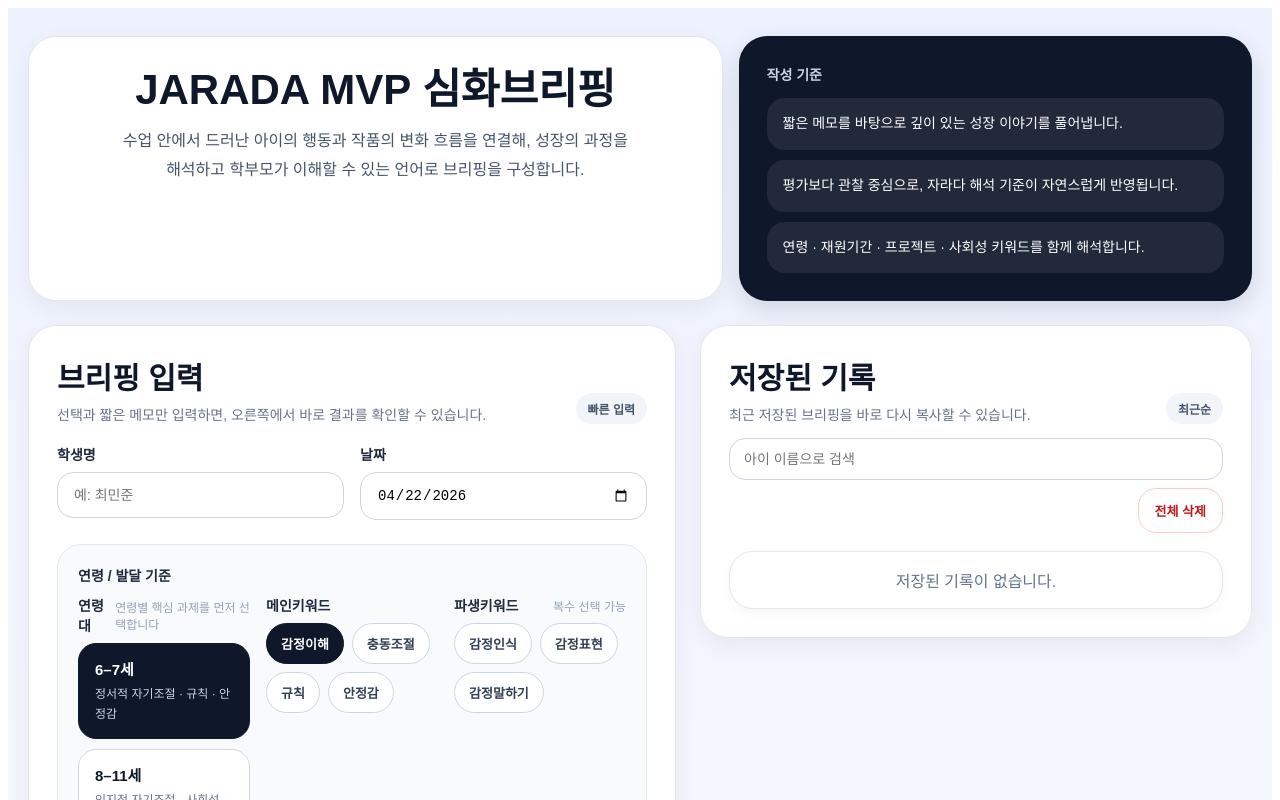
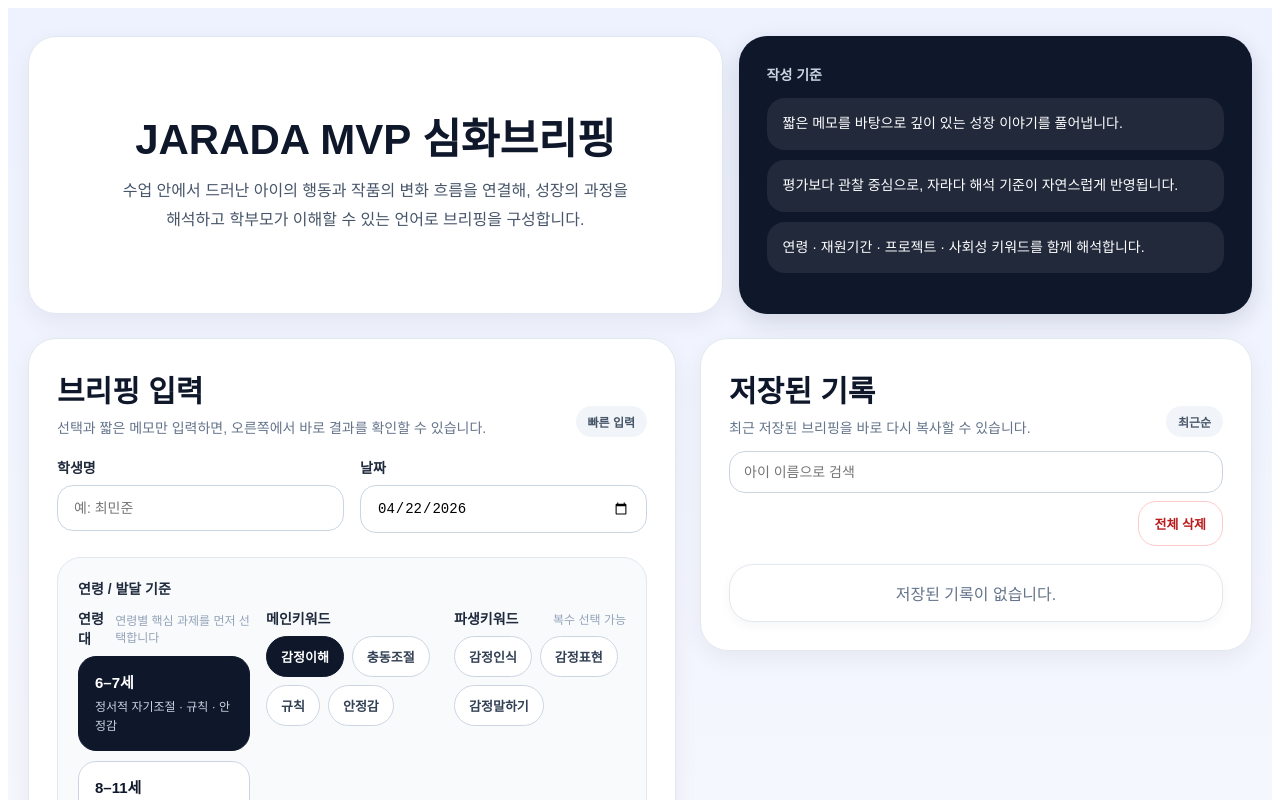
Before and after one commit to jaradaboys/jarada-briefing-2, a React (Vite) app: page / in a window 1280 px wide. Shown: the top 800 px of the page. Built offline with nearby package versions, Linux system fonts and the light colour scheme.

Commit message:
Update App.jsx

```diff
--- a/src/App.jsx
+++ b/src/App.jsx
@@ -828,7 +828,17 @@ export default function App() {
     <div style={styles.page}>
       <div style={styles.container}>
         <div style={styles.topGrid}>
-        <div style={{ ...styles.card, textAlign: "center" }}>
+        <div
+  style={{
+    ...styles.card,
+    textAlign: "center",
+    display: "flex",
+    flexDirection: "column",
+    justifyContent: "center",
+    alignItems: "center",
+    minHeight: 220,
+  }}
+          >
   <h1 style={{ ...styles.title, marginBottom: 12 }}>
     JARADA MVP 심화브리핑
   </h1>
```
